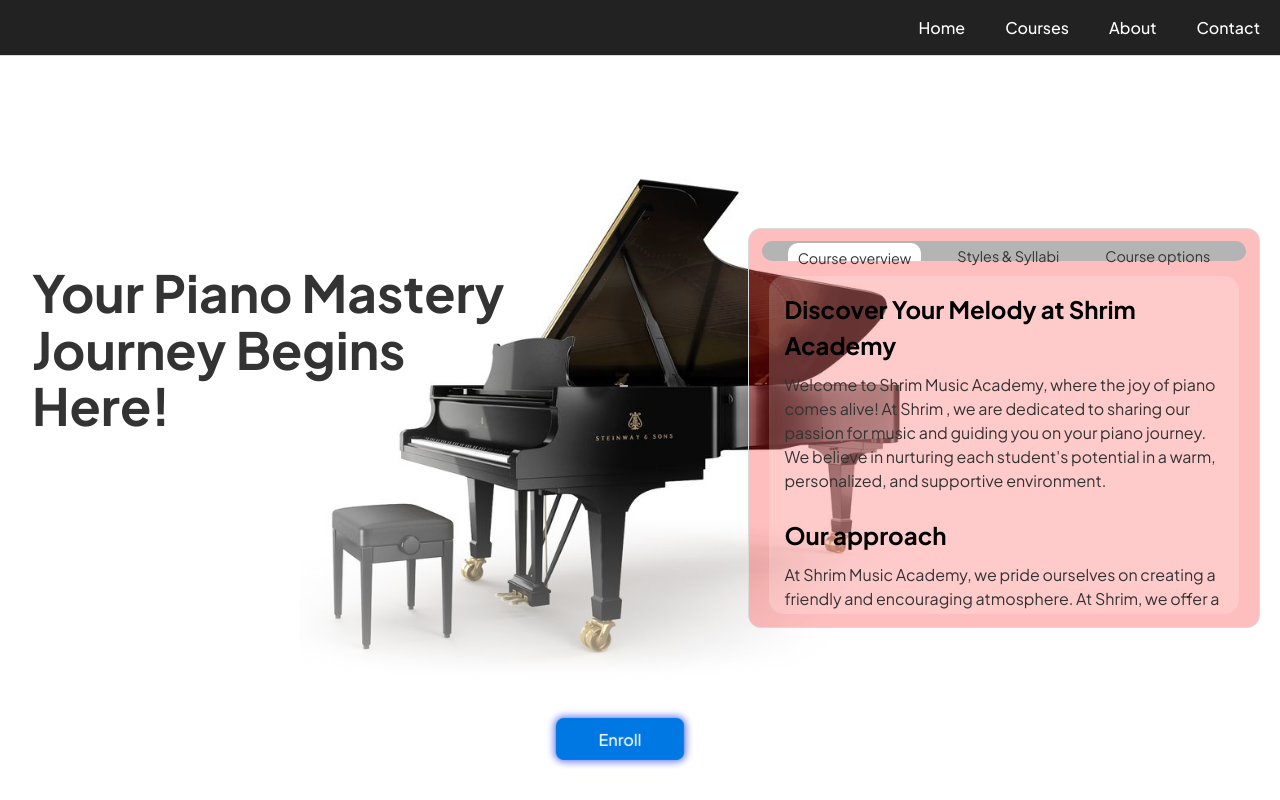
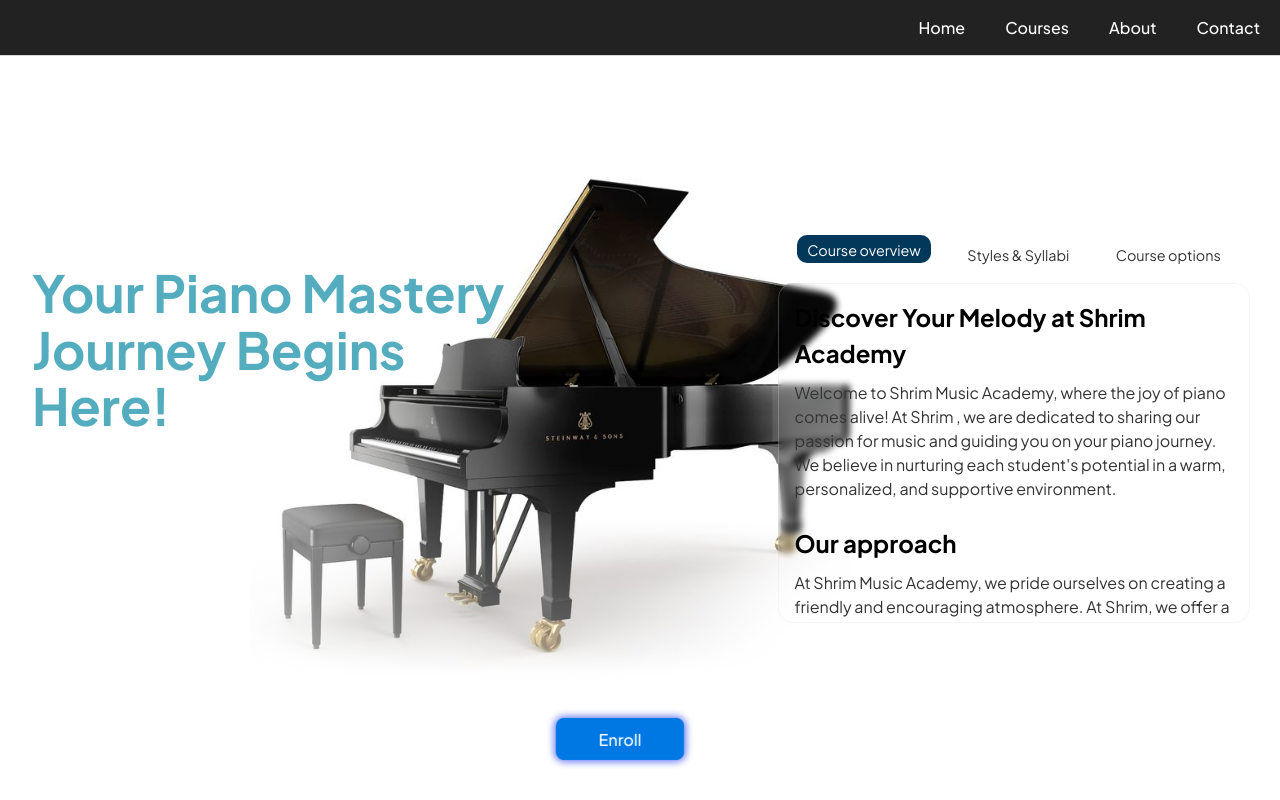
Before and after one commit to Justin-Ebenazar/react_academyWebsite, a React (Vite) app in the folder Shrim_academy/: page /pianoCourse in a window 1280 px wide. Built offline with nearby package versions, Linux system fonts and the light colour scheme; no server answers.

Commit message:
major UI redesign

```diff
--- a/Shrim_academy/src/components/keyboardCoursePage/keyboardExplore.jsx
+++ b/Shrim_academy/src/components/keyboardCoursePage/keyboardExplore.jsx
@@ -2,13 +2,14 @@ import style from './keyboardExplore.module.css';
 import { useState } from 'react';
 import Styleform from '../formElements/styleForm';
 import KeyboardImage from '../../assets/keyboardCourse/keyboardCourse.webp';
+import keyboardBack from '../../assets/keyboardCourse/keyboardBack.jpg';
 
 function GuitarExplore() {
     const [activeDiv, setactiveDiv] = useState('div1');
     const [formStatus, setformStatus]= useState(false);
 
     return (
-        <section className={style['piano-explore']}>
+        <section className={style['piano-explore']} style={{backgroundImage: `url(${keyboardBack})`, backgroundSize: 'cover',backgroundRepeat:'no-repeat'}}>
             {formStatus && (
                 <Styleform closeForm={setformStatus} course="keyboard" />
             )}
--- a/Shrim_academy/src/components/keyboardCoursePage/keyboardExplore.module.css
+++ b/Shrim_academy/src/components/keyboardCoursePage/keyboardExplore.module.css
@@ -1,6 +1,6 @@
 .piano-explore {
     display: flex;
-    justify-content: center;
+    justify-content: space-between;
     align-items: center;
     width: 100vw;
     height: 93vh;
--- a/Shrim_academy/src/components/pianoCoursePage/pianoExplore.css
+++ b/Shrim_academy/src/components/pianoCoursePage/pianoExplore.css
@@ -1,41 +1,42 @@
-.piano-explore{
-    display:flex;
+.piano-explore {
+    display: flex;
     justify-content: space-between;
-    align-items:center;
-    width:100vw;
-    height:93vh;
+    align-items: center;
+    width: 100vw;
+    height: 93vh;
     /* background: linear-gradient(133deg,rgba(2, 0, 36, 1) 0%, rgba(92, 9, 117, 1) 35%, rgba(23, 14, 14, 1) 100%); */
     background: linear-gradient(180deg, #1a1a2e 0%, #0f0f1a 100%);
     margin-top: 7vh;
     gap: 2vw;
 }
 
-.piano-explore-overlay{
-    display:flex;
+.piano-explore-overlay {
+    display: flex;
     justify-content: space-between;
-    align-items:center;
-    width:100vw;
-    height:93vh;
+    align-items: center;
+    width: 100vw;
+    height: 93vh;
     /* background: linear-gradient(133deg,rgba(2, 0, 36, 1) 0%, rgba(92, 9, 117, 1) 35%, rgba(23, 14, 14, 1) 100%); */
-    background: radial-gradient(circle at 50% 20%,rgba(255, 0, 0, 0) 30%, rgba(255, 255, 255, 1) 85%);    gap: 2vw;
+    background: radial-gradient(circle at 50% 20%, rgba(255, 0, 0, 0) 30%, rgba(255, 255, 255, 1) 85%);
+    gap: 2vw;
 }
 
 
-.sidepane{
+.sidepane {
     display: flex;
     flex-direction: column;
-    justify-content: flex-start ;
+    justify-content: flex-start;
     align-items: center;
     padding: 7px;
     width: 40vw;
     height: 70%;
     border-radius: 10px 0px 0px 10px;
-    background-color: rgba(255,0,0,0);
+    background-color: rgba(255, 0, 0, 0);
     /* box-shadow: 0 4px 8px rgba(0, 0, 0, 0.5); */
-    overflow: hidden ;
+    overflow: hidden;
 }
 
-.sidepane img{
+.sidepane img {
     width: 100%;
     height: 100%;
     border-radius: 0px;
@@ -43,7 +44,7 @@
     border-radius: 10px 10px 10px 10px;
 }
 
-.sidepane h2{
+.sidepane h2 {
     font-size: 2rem;
     animation: fadeInUp 1s ease;
 }
@@ -53,13 +54,14 @@
         opacity: 0;
         transform: translateY(20px);
     }
+
     to {
         opacity: 1;
         transform: translateY(0);
     }
 }
 
-.image-section{
+.image-section {
     border-radius: 0px;
     display: flex;
     width: 100%;
@@ -67,7 +69,7 @@
     border-radius: 70px 200px 0px 0px;
 }
 
-.enroll-overlay{
+.enroll-overlay {
     display: flex;
     justify-content: center;
     align-items: center;
@@ -79,13 +81,13 @@
     bottom: 5vh;
 }
 
-.form-open-piano{
+.form-open-piano {
     display: flex;
     justify-content: center;
     align-items: center;
     width: 10%;
     margin-right: 5vh;
-    background-color: rgba(0,119,225,1);
+    background-color: rgba(0, 119, 225, 1);
     color: white;
     animation: blobPulse 2s infinite;
     transition: 0.5s ease;
@@ -96,63 +98,75 @@
 @keyframes blobPulse {
     0% {
         transform: scale(1);
-        box-shadow: 0 0 5px 2px rgba(0, 255, 255, 0.5); /* Subtle glow */
-        filter: brightness(1); /* No change */
+        box-shadow: 0 0 5px 2px rgba(0, 255, 255, 0.5);
+        /* Subtle glow */
+        filter: brightness(1);
+        /* No change */
     }
+
     50% {
-        transform: scale(1.015); /* Slightly more pronounced lift and expand */
-        box-shadow: 0 0 15px 2px rgba(0, 119, 255, 0.8), 0 0 25px rgba(255, 255, 255, 0.3); /* Brighter, larger glow */
-        filter: brightness(1.05); /* Slightly brighter */
+        transform: scale(1.015);
+        /* Slightly more pronounced lift and expand */
+        box-shadow: 0 0 15px 2px rgba(0, 119, 255, 0.8), 0 0 25px rgba(255, 255, 255, 0.3);
+        /* Brighter, larger glow */
+        filter: brightness(1.05);
+        /* Slightly brighter */
     }
+
     100% {
         transform: scale(1);
-        box-shadow: 0 0 5px 2px rgba(15, 0, 226, 0.5); /* Return to initial state */
+        box-shadow: 0 0 5px 2px rgba(15, 0, 226, 0.5);
+        /* Return to initial state */
         filter: brightness(1);
     }
 }
 
 
 
-.maincontent{
+.maincontent {
     display: flex;
     flex-direction: column;
     justify-content: baseline;
     align-items: center;
     width: 40vw;
     height: 50vh;
-    margin-right: 20px;
-    background-color: #ff000041;
+    margin-right: 10px;
+    /* background-color: rgba(0,0,0,0.1); */
+    /* backdrop-filter: blur(3px); */
     border-radius: 1vw;
-    border: 1px solid #dadada
+    /* border: 1px solid #dadada41; */
 }
 
-.slide-navbar{
+.slide-navbar {
     margin-top: 1.5vh;
-    background-color: #b4b4b4;
+    background-color: rgba(0, 119, 255, 0);
     display: flex;
     /* flex-direction: column; */
     justify-content: space-evenly;
-    align-items:end;
-    height: 5%;
+    align-items: end;
+    height: 7%;
     width: 95%;
     border-radius: 100px;
     font-size: 0.9rem;
 }
 
-.tab-options-selected{
+.tab-options-selected {
     display: flex;
-    height: 90%;
-    background-color: #ffffff;
+    height: 100%;
+    /* background-color: rgba(121,217,255,1); */
+    background-color: #023859;
+    color: white;
     padding: 5px 10px;
-    border-radius: 10px 10px 0px 0px;
-    transition: 0.3s ;
+    border-radius: 10px 10px 10px 10px;
+    transition: 0.3s;
     cursor: pointer;
     text-wrap: nowrap;
+    transform: translateY(-5px);
 }
 
 
 
-.tab-options{
+.tab-options {
     text-wrap: nowrap;
     display: flex;
     height: 100%;
@@ -163,34 +177,56 @@
     transition: 0.3s;
 }
 
-.tab-options:hover{
+.tab-options:hover {
     background-color: #d3d3d3;
 }
 
-.contents{
+.contents {
     display: flex;
     justify-content: center;
     align-items: center;
-    background-color: #ffffff2f;
     margin-top: 3%;
     width: 92%;
     height: 85%;
     border-radius: 15px;
-    overflow: hidden;
+    overflow: scroll;
+    scroll-behavior: smooth;
+    background-color: rgba(0, 0, 0, 0);
+    backdrop-filter: blur(3px);
+    border: 1px solid #dadada41;
+
 }
 
-.div1,.div2,.div3,.div4{
+.contents {
+    scrollbar-width: none;
+    /* Firefox */
+    -ms-overflow-style: none;
+    /* IE and Edge */
+}
+
+.contents::-webkit-scrollbar {
+    display: none;
+    /* Chrome, Safari, Opera */
+}
+
+.div1,
+.div2,
+.div3,
+.div4 {
     display: flex;
     flex-direction: column;
     justify-content: top;
     align-items: left;
     padding: 15px;
-    animation:slideInFromBottom 0.4s cubic-bezier(0.34, 1.56, 0.64, 1) forwards;
+    animation: slideInFromBottom 0.4s cubic-bezier(0.34, 1.56, 0.64, 1) forwards;
     width: 100%;
     height: 100%;
 }
 
-.div1 h2,.div2 h2,.div3 h2,.div4 h2{
+.div1 h2,
+.div2 h2,
+.div3 h2,
+.div4 h2 {
     font-size: 1.5rem;
     color: #000000;
     margin-bottom: 10px;
@@ -198,44 +234,49 @@
 
 @keyframes slideInFromBottom {
     from {
-        transform: translateY(20%); /* Start 100% of its own width to the left */
-        opacity: 0; /* And invisible */
+        transform: translateY(20%);
+        /* Start 100% of its own width to the left */
+        opacity: 0;
+        /* And invisible */
     }
+
     to {
-        transform: translateY(0); /* End at its normal position */
-        opacity: 1; /* And fully visible */
+        transform: translateY(0);
+        /* End at its normal position */
+        opacity: 1;
+        /* And fully visible */
     }
 }
 
 @media screen and (max-width: 480px) {
-    .piano-explore{
+    .piano-explore {
         flex-direction: column;
         height: auto;
     }
 
-    .sidepane{
+    .sidepane {
         width: 90vw;
-        height : 45vh;
+        height: 45vh;
         margin-top: 2vh;
     }
 
-    .slide-navbar{
+    .slide-navbar {
         /* overflow: hidden; */
         overflow-y: scroll;
         border-radius: 5px;
     }
 
-    .maincontent{
+    .maincontent {
         width: 90vw;
         height: auto;
         margin-bottom: 3vh;
     }
 
-    .tab-options{
+    .tab-options {
         border-radius: 0px;
     }
 
-    .tab-options-selected{
+    .tab-options-selected {
         border-radius: 0px;
         border-bottom: 1px solid brown;
         color: brown;
--- a/Shrim_academy/src/components/pianoCoursePage/pianoExplore.jsx
+++ b/Shrim_academy/src/components/pianoCoursePage/pianoExplore.jsx
@@ -12,7 +12,7 @@ function PianoExplore() {
     const [formStatus, setformStatus] = useState(false);
 
     return (
-        <section className="piano-explore" style={{backgroundImage: `url(${PianoImage})`, backgroundSize: '600px', backgroundPosition: 'left 300px bottom 80px',backgroundRepeat:'no-repeat'}}>
+        <section className="piano-explore" style={{backgroundImage: `url(${PianoImage})`, backgroundSize: '600px', backgroundPosition: 'left 250px bottom 80px',backgroundRepeat:'no-repeat'}}>
             {formStatus && (
                 <Styleform closeForm={setformStatus} course="piano" />
             )}
@@ -21,7 +21,7 @@ function PianoExplore() {
                 {/* <div className='image-section'>
                     <img src={PianoImage} alt="pianoimage" />
                 </div> */}
-                <h1 style={{marginTop: "18%",marginLeft: "5%"}}>Your Piano Mastery Journey Begins<br></br>Here!</h1>
+                <h1 style={{marginTop: "18%",marginLeft: "5%",color: "#54ACBF"}}>Your Piano Mastery Journey Begins<br></br>Here!</h1>
             </div>
             <div className='enroll-overlay'>
                 <button className='form-open-piano' onClick={() => setformStatus(true)}>Enroll </button>
```
Also changed, not shown: Shrim_academy/src/components/guitarCoursePage/guitarExplore.jsx (+5 -4 lines), Shrim_academy/src/components/guitarCoursePage/guitarExplore.module.css (+18 -12 lines), Shrim_academy/src/assets/guitarCourse/guitarBack.jpg (added), Shrim_academy/src/assets/keyboardCourse/keyboardBack.jpg (added).
